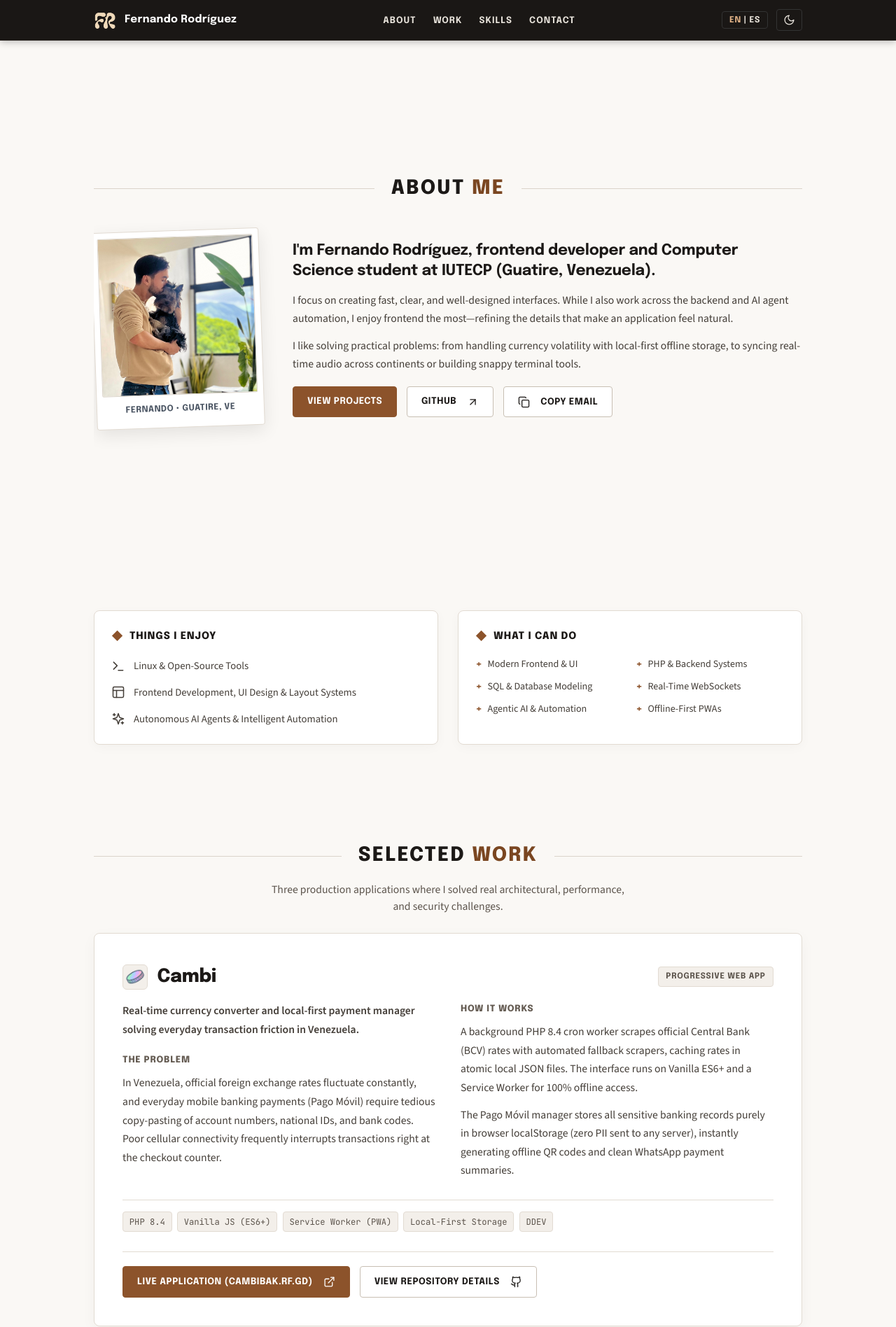
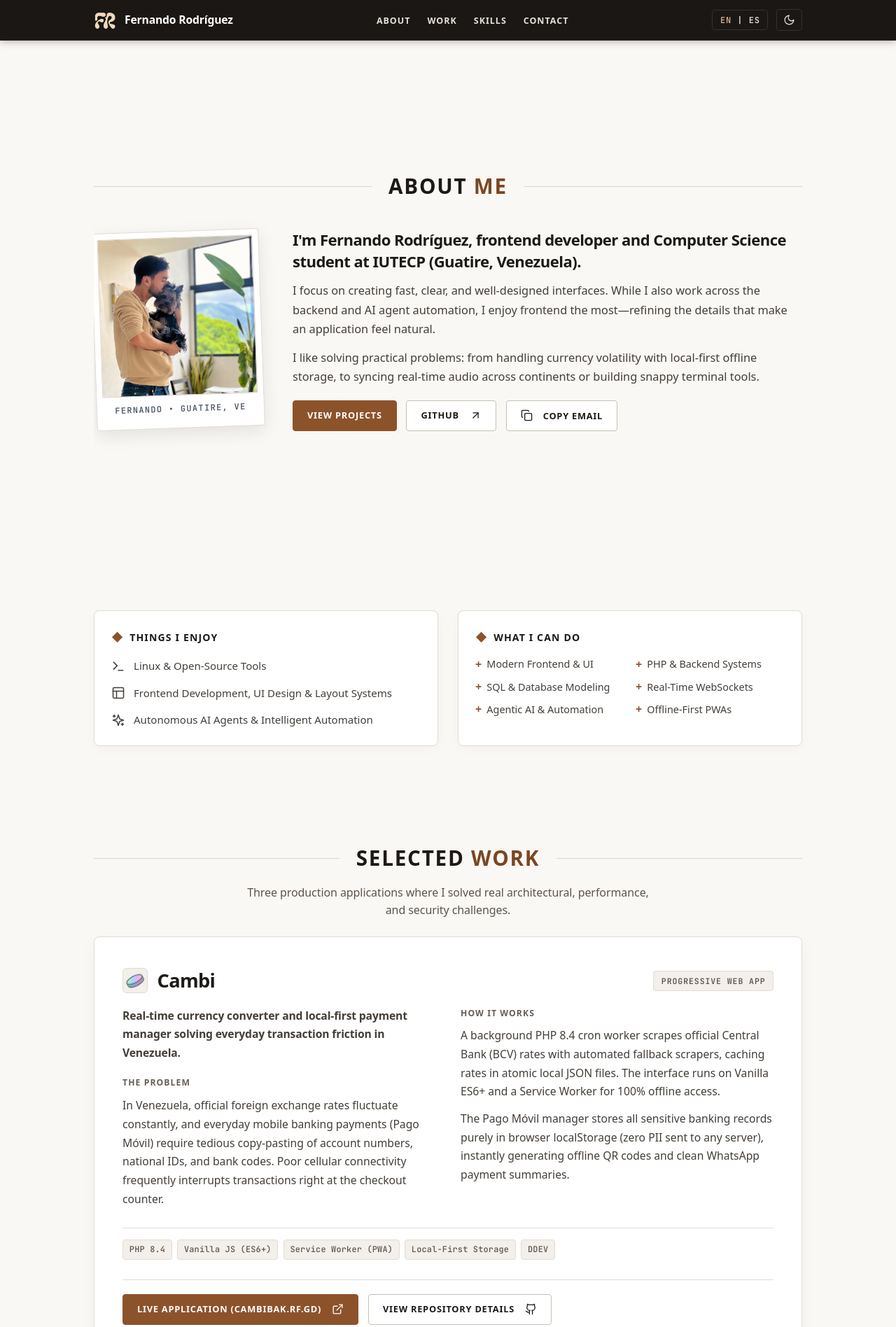
Before and after one commit to fernandorodriguezrada/portfolio, a plain HTML site: page index.html in a window 1280 px wide. Shown: the top 1896 px of the page at 70% size. Drawn offline with nearby package versions, Linux system fonts and the light colour scheme; a web font is replaced by a local one.

Commit message:
feat: upgrade typography with Cabinet Grotesk, General Sans, and JetBrains Mono pairing

```diff
--- a/index.html
+++ b/index.html
@@ -6,10 +6,12 @@
   <meta name="description" content="Fernando Rodríguez Rada — Computer Science student at IUTECP in Guatire, Miranda, Venezuela. Building practical web applications, backend services, and developer tools.">
   <title>Fernando Rodríguez Rada | Computer Science Student at IUTECP</title>
 
-  <!-- Google Fonts: Epilogue (Headers) + Source Sans 3 (Body) + JetBrains Mono (Code/Tags) -->
+  <!-- Typography: Cabinet Grotesk (Headings) + General Sans (Body/UI) via Fontshare, JetBrains Mono via Google Fonts -->
+  <link rel="preconnect" href="https://api.fontshare.com">
+  <link rel="stylesheet" href="https://api.fontshare.com/v2/css?f[]=cabinet-grotesk@700,800&f[]=general-sans@400,500,600&display=swap">
   <link rel="preconnect" href="https://fonts.googleapis.com">
   <link rel="preconnect" href="https://fonts.gstatic.com" crossorigin>
-  <link href="https://fonts.googleapis.com/css2?family=Epilogue:wght@700;800&family=JetBrains+Mono:wght@400;500;600&family=Source+Sans+3:wght@400;500;600;700&display=swap" rel="stylesheet">
+  <link href="https://fonts.googleapis.com/css2?family=JetBrains+Mono:wght@400;500;600&display=swap" rel="stylesheet">
 
   <link rel="icon" type="image/png" href="assets/fr_logo.png">
   <link rel="apple-touch-icon" href="assets/fr_logo.png">
@@ -358,9 +360,9 @@
       </div>
 
       <!-- Secondary Projects Directory (Clean 2-Column Grid) -->
-      <div style="margin-top: 5rem;">
+      <div class="secondary-directory-wrap">
         <div class="section-header-rule">
-          <h3 class="section-title" data-i18n="sec_other_title" style="font-size: 1.4rem;">OTHER <span class="accent-word">PROJECTS</span></h3>
+          <h3 class="section-title section-title-sub" data-i18n="sec_other_title">OTHER <span class="accent-word">PROJECTS</span></h3>
         </div>
         <p class="section-subtitle" data-i18n="sec_other_sub">
           Terminal utilities, backend microservices, and specialized web tools.
--- a/style.css
+++ b/style.css
@@ -43,9 +43,9 @@
   --nav-border: #2B2622;
   --nav-accent: #DEB085;
 
-  /* Typography */
-  --font-heading: 'Epilogue', system-ui, -apple-system, sans-serif;
-  --font-body: 'Source Sans 3', system-ui, -apple-system, sans-serif;
+  /* Typography: Characterful Neo-Grotesque Display + Crisp Readable Body */
+  --font-heading: 'Cabinet Grotesk', system-ui, -apple-system, sans-serif;
+  --font-body: 'General Sans', system-ui, -apple-system, sans-serif;
   --font-mono: 'JetBrains Mono', ui-monospace, SFMono-Regular, monospace;
 
   --content-max-width: 1060px;
@@ -199,10 +199,10 @@ body {
 
 .brand-name {
   font-family: var(--font-heading);
-  font-weight: 700;
-  font-size: 0.95rem;
+  font-weight: 800;
+  font-size: 0.98rem;
   color: var(--nav-text-hover);
-  letter-spacing: 0.02em;
+  letter-spacing: -0.01em;
 }
 
 /* Centered Navigation Links */
@@ -216,7 +216,7 @@ body {
 .nav-link {
   font-family: var(--font-heading);
   font-weight: 700;
-  font-size: 0.8rem;
+  font-size: 0.78rem;
   letter-spacing: 0.08em;
   text-transform: uppercase;
   color: var(--nav-text);
@@ -239,13 +239,13 @@ body {
   background: transparent;
   border: 1px solid #333333;
   color: var(--nav-text);
-  font-family: var(--font-heading);
+  font-family: var(--font-mono);
   font-size: 0.75rem;
-  font-weight: 700;
+  font-weight: 600;
   padding: 0.35rem 0.65rem;
   border-radius: var(--radius-xs);
   cursor: pointer;
-  letter-spacing: 0.05em;
+  letter-spacing: 0.08em;
   transition: all 0.15s ease;
 }
 
@@ -345,12 +345,17 @@ body {
 
 .section-title {
   font-family: var(--font-heading);
-  font-size: 1.75rem;
+  font-size: 1.85rem;
   font-weight: 800;
-  letter-spacing: 0.08em;
+  letter-spacing: 0.06em;
   text-transform: uppercase;
   color: var(--text-heading);
   white-space: nowrap;
+}
+
+.section-title.section-title-sub {
+  font-size: 1.45rem;
+  letter-spacing: 0.05em;
 }
 
 .section-title .accent-word {
@@ -359,11 +364,16 @@ body {
 
 .section-subtitle {
   text-align: center;
-  font-size: 0.98rem;
+  font-size: 1rem;
   color: var(--text-muted);
   max-width: 65ch;
   margin: 0 auto 1.6rem auto;
   line-height: 1.55;
+  letter-spacing: -0.005em;
+}
+
+.secondary-directory-wrap {
+  margin-top: 5rem;
 }
 
 /* ==========================================================================
@@ -421,13 +431,13 @@ body {
 }
 
 .polaroid-caption {
-  font-family: var(--font-heading);
-  font-size: 0.76rem;
-  font-weight: 700;
+  font-family: var(--font-mono);
+  font-size: 0.74rem;
+  font-weight: 600;
   color: #4B5563;
   text-align: center;
   margin-top: 10px;
-  letter-spacing: 0.04em;
+  letter-spacing: 0.12em;
   text-transform: uppercase;
 }
 
@@ -440,11 +450,11 @@ body {
 
 .about-intro-lead {
   font-family: var(--font-heading);
-  font-size: 1.35rem;
-  font-weight: 700;
+  font-size: 1.38rem;
+  font-weight: 800;
   color: var(--text-heading);
-  line-height: 1.35;
-  letter-spacing: -0.01em;
+  line-height: 1.4;
+  letter-spacing: -0.025em;
 }
 
 .about-intro-lead .accent-text {
@@ -452,9 +462,10 @@ body {
 }
 
 .about-body-text {
-  font-size: 0.98rem;
+  font-family: var(--font-body);
+  font-size: 1.02rem;
   color: var(--text-body);
-  line-height: 1.65;
+  line-height: 1.68;
 }
 
 .about-actions {
@@ -481,9 +492,9 @@ body {
 
 .subrow-title {
   font-family: var(--font-heading);
-  font-size: 0.9rem;
+  font-size: 0.88rem;
   font-weight: 800;
-  letter-spacing: 0.06em;
+  letter-spacing: 0.08em;
   text-transform: uppercase;
   color: var(--text-heading);
   margin-bottom: 1rem;
@@ -508,7 +519,7 @@ body {
   display: flex;
   align-items: center;
   gap: 0.75rem;
-  font-size: 0.92rem;
+  font-size: 0.94rem;
   color: var(--text-body);
 }
 
@@ -527,7 +538,7 @@ body {
 }
 
 .cando-item {
-  font-size: 0.88rem;
+  font-size: 0.9rem;
   color: var(--text-body);
   display: flex;
   align-items: center;
@@ -553,9 +564,9 @@ body {
   gap: 0.5rem;
   padding: 0.65rem 1.25rem;
   font-family: var(--font-heading);
-  font-size: 0.82rem;
-  font-weight: 700;
-  letter-spacing: 0.04em;
+  font-size: 0.8rem;
+  font-weight: 800;
+  letter-spacing: 0.06em;
   text-transform: uppercase;
   border-radius: var(--radius-xs);
   text-decoration: none;
@@ -639,17 +650,17 @@ body {
 
 .project-title {
   font-family: var(--font-heading);
-  font-size: 1.65rem;
+  font-size: 1.7rem;
   font-weight: 800;
   color: var(--text-heading);
-  letter-spacing: -0.01em;
+  letter-spacing: -0.025em;
 }
 
 .project-category-badge {
-  font-family: var(--font-heading);
+  font-family: var(--font-mono);
   font-size: 0.72rem;
-  font-weight: 700;
-  letter-spacing: 0.06em;
+  font-weight: 600;
+  letter-spacing: 0.08em;
   text-transform: uppercase;
   padding: 0.25rem 0.65rem;
   background-color: var(--bg-elevated);
@@ -659,11 +670,13 @@ body {
 }
 
 .project-tagline {
+  font-family: var(--font-heading);
   font-size: 1.05rem;
-  font-weight: 600;
+  font-weight: 700;
   color: var(--accent);
   margin-bottom: 1.25rem;
   line-height: 1.45;
+  letter-spacing: -0.01em;
 }
 
 .project-narrative-grid {
@@ -675,9 +688,9 @@ body {
 
 .narrative-block h4 {
   font-family: var(--font-heading);
-  font-size: 0.8rem;
+  font-size: 0.76rem;
   font-weight: 800;
-  letter-spacing: 0.06em;
+  letter-spacing: 0.09em;
   text-transform: uppercase;
   color: var(--text-dim);
   margin-bottom: 0.55rem;
@@ -705,7 +718,9 @@ body {
 
 .tech-tag {
   font-family: var(--font-mono);
-  font-size: 0.76rem;
+  font-size: 0.74rem;
+  font-weight: 500;
+  letter-spacing: 0.02em;
   padding: 0.22rem 0.55rem;
   background-color: var(--bg-elevated);
   border: 1px solid var(--border-subtle);
@@ -761,22 +776,23 @@ body {
 
 .directory-title {
   font-family: var(--font-heading);
-  font-size: 1.2rem;
+  font-size: 1.22rem;
   font-weight: 800;
   color: var(--text-heading);
+  letter-spacing: -0.02em;
 }
 
 .directory-type {
-  font-family: var(--font-heading);
+  font-family: var(--font-mono);
   font-size: 0.72rem;
-  font-weight: 700;
-  letter-spacing: 0.05em;
+  font-weight: 600;
+  letter-spacing: 0.06em;
   text-transform: uppercase;
   color: var(--accent);
 }
 
 .directory-desc {
-  font-size: 0.94rem;
+  font-size: 0.95rem;
   color: var(--text-body);
   line-height: 1.65;
   margin-bottom: 1.5rem;
@@ -806,9 +822,9 @@ body {
 
 .skills-group-title {
   font-family: var(--font-heading);
-  font-size: 0.95rem;
+  font-size: 0.96rem;
   font-weight: 800;
-  letter-spacing: 0.06em;
+  letter-spacing: 0.05em;
   text-transform: uppercase;
   color: var(--text-heading);
   margin-bottom: 1.25rem;
@@ -853,7 +869,8 @@ body {
 
 .skills-val {
   font-family: var(--font-mono);
-  font-size: 0.78rem;
+  font-size: 0.8rem;
+  font-weight: 500;
   color: var(--text-dim);
 }
 
@@ -879,10 +896,10 @@ body {
 
 .contact-title-group h2 {
   font-family: var(--font-heading);
-  font-size: 1.85rem;
+  font-size: 2rem;
   font-weight: 800;
   color: var(--text-heading);
-  letter-spacing: -0.01em;
+  letter-spacing: -0.025em;
   margin-bottom: 0.5rem;
 }
 
@@ -920,6 +937,9 @@ body {
   display: flex;
   align-items: center;
   gap: 0.65rem;
+  font-family: var(--font-heading);
+  font-weight: 700;
+  letter-spacing: -0.01em;
 }
 
 .footer-logo {
@@ -941,6 +961,10 @@ body {
 }
 
 .footer-link-item {
+  font-family: var(--font-heading);
+  font-weight: 700;
+  font-size: 0.82rem;
+  letter-spacing: 0.03em;
   color: var(--text-dim);
   text-decoration: none;
   transition: color 0.15s ease;
```
Also changed, not shown: 2 other files.
